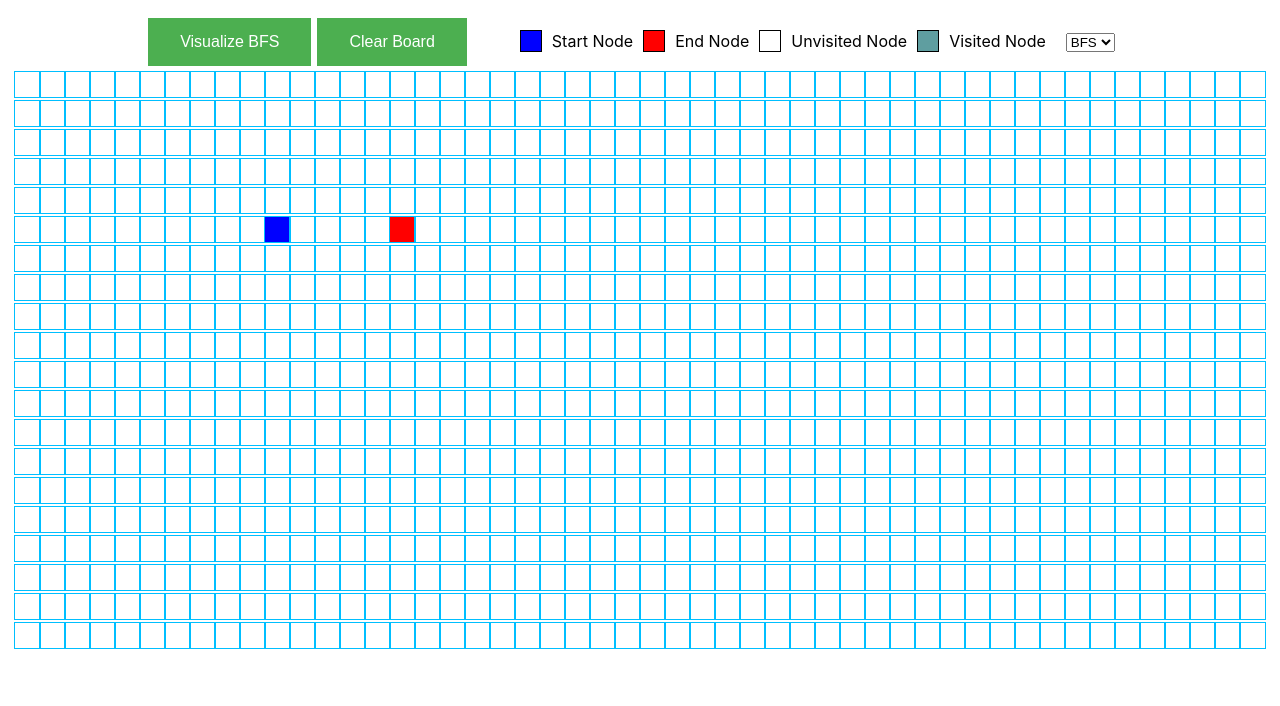
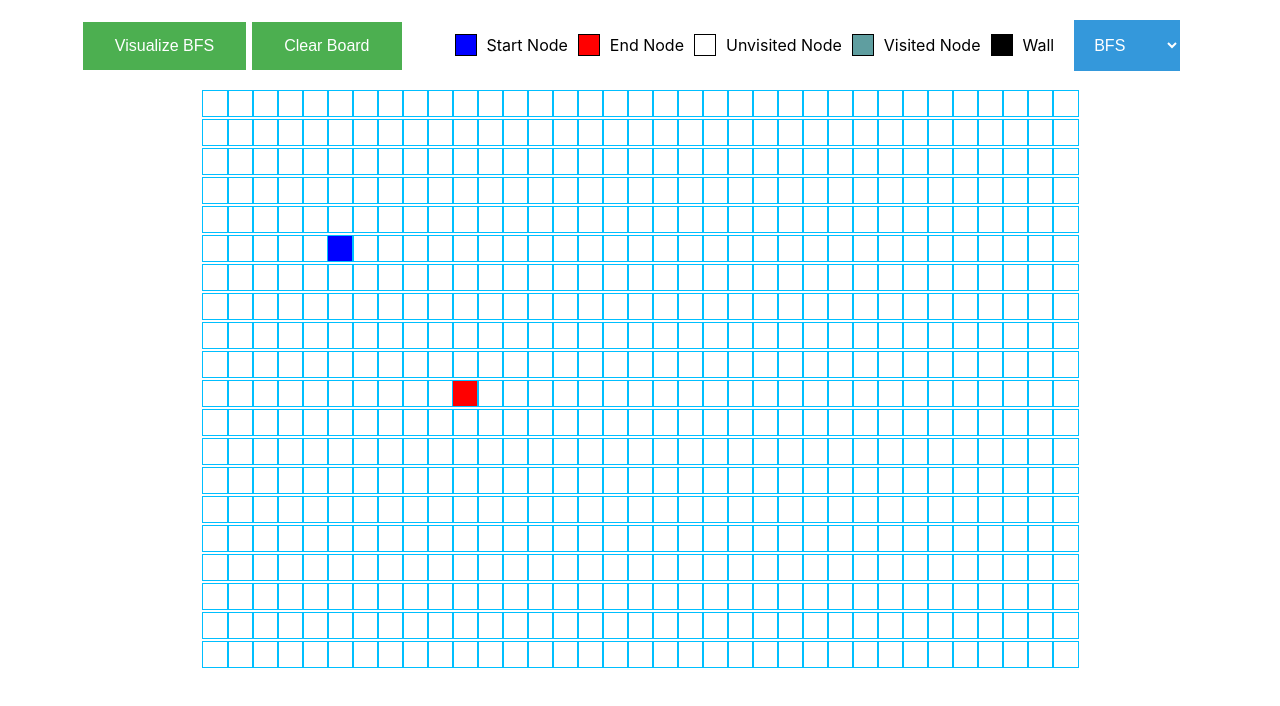
Before and after one commit to Jackxu9946/Pathfinder, a React (Create React App) app in the folder WebstormProjects/Path/: page / in a window 1280 px wide. Shown: the top 706 px of the page. Built offline with nearby package versions, Linux system fonts and the light colour scheme.

Commit message:
Add Djikstra

```diff
--- /dev/null
+++ b/WebstormProjects/Path/src/PathFindingVisualizer/Algorithms/Djikstra.js
@@ -0,0 +1,89 @@
+export function Dijkstra(grid, startNode, endNode) {
+    const {row,col} = startNode;
+    const endRow = endNode['row'];
+    const endCol = endNode['col'];
+    const queueOfVisited = [];
+    const visitedInOrder = [];
+    if (grid != null && startNode != null) {
+        queueOfVisited.push(startNode);
+    }
+    while (queueOfVisited.length > 0) {
+        const currentNode = queueOfVisited.shift();
+        visitedInOrder.push(currentNode);
+        if (!currentNode['isVisited']) {
+            const currentRow = currentNode['row'];
+            const currentCol = currentNode['col'];
+            const currentDistance = currentNode['distance'];
+            var nextDistance = currentDistance + 1;
+            if (currentNode['isTop'] === false) {
+                const aboveNode = grid[currentRow - 1][currentCol];
+                if (aboveNode['isVisited'] === false && !aboveNode['isWall']) {
+                    queueOfVisited.push(aboveNode);
+                    const aboveNodeDistance = aboveNode['distance'];
+                    if (aboveNodeDistance === "infinity" || nextDistance < aboveNodeDistance) {
+                        aboveNode['distance'] = nextDistance;
+                        aboveNode['previous'] = [currentRow, currentCol];
+                    }
+                }
+            }
+            if (currentNode['isBottom'] === false) {
+                const belowNode = grid[currentRow + 1][currentCol];
+                if (belowNode['isVisited'] === false && !belowNode['isWall']) {
+                    queueOfVisited.push(belowNode);
+                    const belowNodeDistance = belowNode['distance'];
+                    if (belowNodeDistance === "infinity" || nextDistance < belowNodeDistance) {
+                        belowNode['distance'] = nextDistance;
+                        belowNode['previous'] = [currentRow, currentCol];
+                    }
+                }
+            }
+            if (currentNode['isLeft'] === false) {
+                const leftNode = grid[currentRow][currentCol - 1];
+                if (leftNode['isVisited'] === false && !leftNode['isWall']) {
+                    queueOfVisited.push(leftNode);
+                    const leftNodeDistance = leftNode['distance'];
+                    if (leftNodeDistance === "infinity" || nextDistance < leftNodeDistance) {
+                        leftNode['distance'] = nextDistance;
+                        leftNode['previous'] = [currentRow, currentCol];
+                    }
+                }
+            }
+            if (currentNode['isRight'] === false) {
+                const rightNode = grid[currentRow][currentCol + 1];
+                if (rightNode['isVisited'] === false && !rightNode['isWall']) {
+                    queueOfVisited.push(rightNode);
+                    const rightNodeDistance = rightNode['distance'];
+                    if (rightNodeDistance === "infinity" || nextDistance < rightNodeDistance) {
+                        rightNode['distance'] = nextDistance;
+                        rightNode['previous'] = [currentRow, currentCol];
+                    }
+                }
+            }
+            currentNode['isVisited'] = true;
+        }
+    }
+    return visitedInOrder;
+}
+
+export function constructShortestPath(grid,StartNode,endNode) {
+    const startRow = StartNode['row'];
+    const startCol = StartNode['col'];
+    var currentNode = endNode;
+    var visitedStack = [];
+    while (currentNode != null) {
+        if (currentNode['distance'] === "infinity") {
+            return "No path exist";
+        } else {
+            const currentRow = currentNode['row'];
+            const currentCol = currentNode['col'];
+            if (currentRow === startRow && currentCol === startCol) {
+                return visitedStack;
+            } else {
+                const previousNodeCoords = currentNode['previous'];
+                currentNode = grid[previousNodeCoords[0]][previousNodeCoords[1]]
+            }
+            visitedStack.push(currentNode);
+        }
+    }
+    return visitedStack;
+}
--- a/WebstormProjects/Path/src/PathFindingVisualizer/Node/Node.css
+++ b/WebstormProjects/Path/src/PathFindingVisualizer/Node/Node.css
@@ -1,11 +1,15 @@
 .node {
-    width: 25px;
-    height: 25px;
+    /*width: 25px;*/
+    height: 100%;
+    width: 100%;
+    /*height: 100%;*/
+    min-width: 1px;
+    min-height: 25px;
+    max-width: 25px;
+    /*max-height: 30px;*/
     outline: 1px solid deepskyblue;
     display: inline-grid;
     position: relative;
-    top: 0;
-    left: 0;
     border-collapse: collapse;
 }
 
@@ -27,6 +31,40 @@
     animation-iteration-count: 1;
     animation-fill-mode: backwards;
     animation-play-state:running;
+}
+
+.node-shortest-path {
+    background-color: yellow;
+    animation-name: shortestPathAnimation;
+    animation-duration: 1.5s;
+    animation-timing-function: ease-out;
+    animation-delay: 0s;
+    animation-direction: alternate;
+    animation-iteration-count: 1;
+    animation-fill-mode: backwards;
+    animation-play-state:running;
+}
+
+@keyframes shortestPathAnimation {
+    0 % {
+        transform: scale(1);
+        background-color: yellowgreen;
+        border-radius: 100%
+    }
+
+    50% {
+        background-color: greenyellow;
+    }
+
+    75% {
+        transform: scale(1.2);
+        background-color: lightskyblue;
+    }
+
+    100% {
+        transform: scale(1);
+        background-color: yellow;
+    }
 }
 
 @keyframes visitedAnimation {
--- a/WebstormProjects/Path/src/PathFindingVisualizer/Node/Node.jsx
+++ b/WebstormProjects/Path/src/PathFindingVisualizer/Node/Node.jsx
@@ -16,13 +16,16 @@ export default class Node extends Component {
             isWall,
             onMouseDown,
             onMouseEnter,
-            onMouseUp
+            onMouseUp,
+            isShortestPathNode,
         } = this.props;
         const extraClassName = isFinish ? 'node-finish':
             isStart ? 'node-start':
+            isShortestPathNode ? 'node-shortest-path':
             isAnimated ? 'node-visited':
             isWall ? 'node-wall':
             '';
+        //console.log(extraClassName);
         return <div
             id = {`node-${row}-${col}`}
             className={`node ${extraClassName}`}
--- a/WebstormProjects/Path/src/PathFindingVisualizer/Path.css
+++ b/WebstormProjects/Path/src/PathFindingVisualizer/Path.css
@@ -1,6 +1,23 @@
 .grids {
+    width: auto;
+    height: auto;
     margin: 100px 0 0;
     position: relative;
+    display: inline-grid;
+    border-collapse: collapse;
+}
+
+/*.outerContainer {*/
+    /*width:100%;*/
+    /*height: 100vh;*/
+/*}*/
+
+.row {
+    width: 100%;
+    height: 100%;
+    border-collapse: collapse;
+    /*vertical-align: bottom;*/
+    box-sizing: border-box;
 }
 
 .button {
@@ -45,6 +62,10 @@
     background-color: cadetblue;
 }
 
+.Wall {
+    background-color: black;
+}
+
 .arrow {
     border: solid black;
     border-width: 0 2px 2px 0;
@@ -54,3 +75,12 @@
     -webkit-transform: rotate(-45deg);
     text-align: center;
 }
+
+.AlgorithmSelect {
+    background-color: #3498DB;
+    color: white;
+    padding: 16px;
+    font-size: 16px;
+    border: none;
+    cursor: pointer;
+}
--- a/WebstormProjects/Path/src/PathFindingVisualizer/Path.jsx
+++ b/WebstormProjects/Path/src/PathFindingVisualizer/Path.jsx
@@ -4,13 +4,14 @@ import Node from './Node/Node';
 import './Path.css'
 import {BFS} from './Algorithms/BFS';
 import {DFS} from "./Algorithms/DFS";
+import {Dijkstra, constructShortestPath} from "./Algorithms/Djikstra"
 
 const START_NODE_ROW = 5;
-const START_NODE_COL = 10;
-const FINISH_NODE_ROW = 5;
-const FINISH_NODE_COL = 15;
+const START_NODE_COL = 5;
+const FINISH_NODE_ROW = 10;
+const FINISH_NODE_COL = 10;
 const GRID_ROW_LENGTH = 20;
-const GRID_COL_LENGTH = 50;
+const GRID_COL_LENGTH = 35;
 
 export default class Path extends Component {
     constructor(prop) {
@@ -24,8 +25,6 @@ export default class Path extends Component {
         this.visualizeDFS = this.visualizeDFS.bind(this);
         this.visualizeBFS = this.visualizeBFS.bind(this);
     }
-
-
 
     componentDidMount() {
         const nodes = [];
@@ -44,6 +43,9 @@ export default class Path extends Component {
                     isVisited: false,
                     isAnimated: false,
                     isWall: false,
+                    distance: row === START_NODE_ROW && col === START_NODE_COL ? 0 : "infinity",
+                    previous : [null,null],
+                    isShortestPathNode: false
                 };
                 currentRow.push(nodeObject)
             }
@@ -53,9 +55,9 @@ export default class Path extends Component {
     }
 
     handleMouseDown(row,col) {
-        const newGrid = this.makeNewGridWithWall(row,col);
+        //const newGrid = this.makeNewGridWithWall(row,col);
         const mousePressed = this.state.mousePressed;
-        this.setState({nodes:newGrid, mousePressed:!mousePressed});
+        this.setState({mousePressed:true});
     }
 
     handleMouseUp() {
@@ -84,7 +86,7 @@ export default class Path extends Component {
         const startNode = nodes[START_NODE_ROW][START_NODE_COL];
         const endNode = nodes[FINISH_NODE_ROW][FINISH_NODE_COL];
         const visitedNode = BFS(nodes, startNode, endNode);
-        this.animateBFS(visitedNode);
+        this.animate(visitedNode);
     }
 
     visualizeDFS() {
@@ -92,13 +94,43 @@ export default class Path extends Component {
         const startNode = nodes[START_NODE_ROW][START_NODE_COL];
         const endNode = nodes[FINISH_NODE_ROW][FINISH_NODE_COL];
         const visitedNode = DFS(nodes, startNode, endNode);
-        this.animateBFS(visitedNode);
+        this.animate(visitedNode);
     }
 
-    animateBFS(visitedNode) {
-        for (let i =0; i < visitedNode.length; i++) {
+    visualizeDjikstra() {
+        const {nodes,initialAnimationFinished} = this.state;
+        const startNode = nodes[START_NODE_ROW][START_NODE_COL];
+        const endNode = nodes[FINISH_NODE_ROW][FINISH_NODE_COL];
+        const visitedNode = Dijkstra(nodes,startNode,endNode);
+        const beforeTimeStartInterval = this.animate(visitedNode) + 35;
+        var shortestPath = constructShortestPath(nodes, startNode, endNode);
+        shortestPath = shortestPath.reverse();
+        this.animateShortestPath(shortestPath,beforeTimeStartInterval);
+    }
+
+    animateShortestPath(visitedNode, beforeTimeStartInterval) {
+        for (let i = 0; i < visitedNode.length; i++)
+        {
             setTimeout(() => {
                     const node = visitedNode[i];
+                    const newGrid = this.state.nodes.slice();
+                    const newNode = {
+                        ...node,
+                        isShortestPathNode: true,
+                    };
+                    newGrid[node.row][node.col] = newNode;
+                    this.setState({nodes: newGrid})},
+                45*(i+beforeTimeStartInterval));
+        }
+    }
+
+    animate(visitedNode) {
+        for (let i =0; i < visitedNode.length; i++) {
+            const node = visitedNode[i];
+            if (node.row === FINISH_NODE_ROW && node.col === FINISH_NODE_COL) {
+                return i;
+            }
+            setTimeout(() => {
                     const newGrid = this.state.nodes.slice();
                     const newNode = {
                         ...node,
@@ -121,6 +153,7 @@ export default class Path extends Component {
                     currentNode['isWall'] = false;
                     currentNode['isAnimated'] = false;
                     currentNode['isVisited'] = false;
+                    currentNode['isShortestPathNode'] = false;
                     newGrid[row][col] = currentNode
                 }
             }
@@ -135,6 +168,8 @@ export default class Path extends Component {
             this.visualizeBFS();
         } else if (algorithm === "DFS") {
             this.visualizeDFS();
+        } else if (algorithm === "Djikstra") {
+            this.visualizeDjikstra()
         }
     }
 
@@ -142,11 +177,11 @@ export default class Path extends Component {
         this.setState({algorithm: event.target.value});
         this.clearBoard();
     }
+
     render() {
         const {nodes, mousePressed,algorithm} = this.state;
-        console.log(algorithm);
         return (
-            <>
+            <div className ="outerContainer">
             <button className="button" onClick={() => this.visualizeAlgorithm()}>
                 Visualize {algorithm}
             </button>
@@ -174,19 +209,25 @@ export default class Path extends Component {
                     </div>
                     Visited Node
                 </li>
+                <li className="iconList">
+                    <div className='box Wall'>
+                    </div>
+                    Wall
+                </li>
                 <li className='iconList'>
-                    <select name ="AlgorithmSelect" onChange={this.selectAlgorithm}>
+                    <select className ="AlgorithmSelect" onChange={this.selectAlgorithm}>
                         <option value="BFS"> BFS</option>
                         <option value="DFS"> DFS</option>
+                        <option value="Djikstra"> Djikstra </option>
                     </select>
                 </li>
             </ul>
             <div className="grid">
             {nodes.map((row, rowIdx) => {
                 return (
-                        <div key={rowIdx}>
+                    <div key={rowIdx} className={`row-${rowIdx}`}>
                         {row.map((node, nodeIdx) => {
-                                const {isStart, isFinish,isAnimated, row, col,isWall} = node;
+                            const {isStart, isFinish,isAnimated, row, col,isWall, isShortestPathNode} = node;
                             return (
                                 <Node
                                     key={nodeIdx}
@@ -194,6 +235,7 @@ export default class Path extends Component {
                                     isFinish = {isFinish}
                                     isAnimated = {isAnimated}
                                     isWall = {isWall}
+                                    isShortestPathNode = {isShortestPathNode}
                                     onMouseDown={(row,col) => this.handleMouseDown(row,col)}
                                     onMouseEnter={(row,col) => this.handleMouseEnter(row,col)}
                                     mousePressed ={mousePressed}
@@ -208,6 +250,6 @@ export default class Path extends Component {
                 );
             })}
         </div>
-            </>);
+        </div>);
     }
 }
```
Lines whose indentation alone changed are shown as unchanged.
